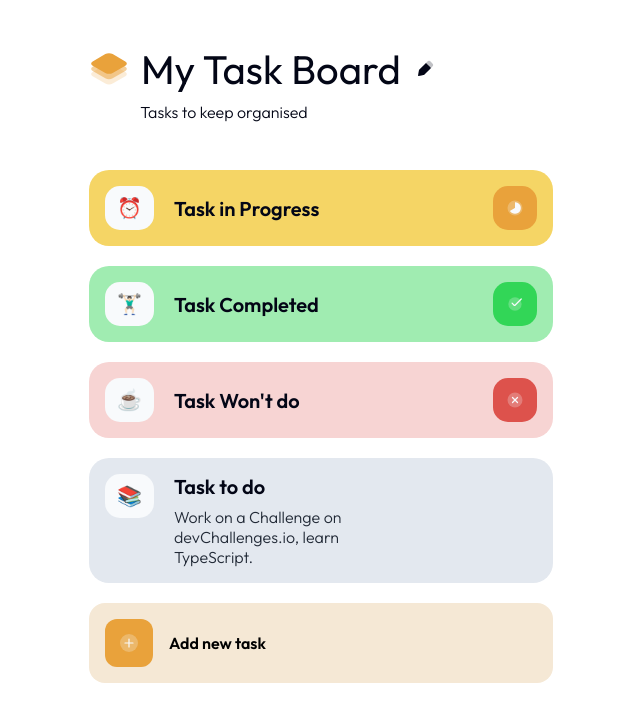
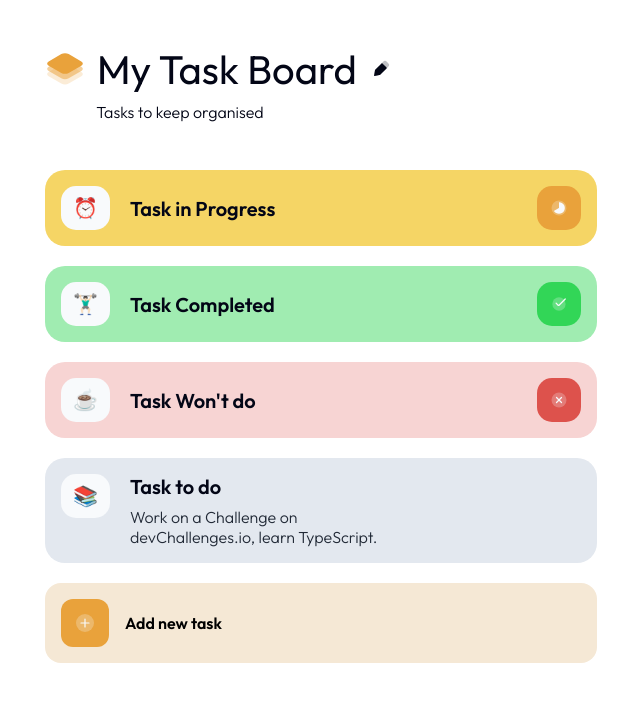
Before and after one commit to macin-dev/my-task-board, a React (Vite) app: page / in a window 1280 px wide. Shown: the top 722 px of the page, without its empty margins (319-959 px from the left). Built offline with nearby package versions, Linux system fonts and the light colour scheme.

Commit message:
feat(media-queries): set the container with a fixed margin for mobile devices

```diff
--- a/src/index.css
+++ b/src/index.css
@@ -34,9 +34,7 @@ body {
 .app-container {
   box-sizing: border-box;
   max-width: 552px;
-  width: 100%;
-  margin: 0 auto;
-  padding: 2.75em;
+  margin: 2.75em auto;
 }
 
 /* Header component */
@@ -192,3 +190,10 @@ body {
   font-size: inherit;
   font-weight: 600;
 }
+
+/* Breakpoints */
+@media screen and (max-width: 640px) {
+  .app-container {
+    margin: 2.75em;
+  }
+}
```
